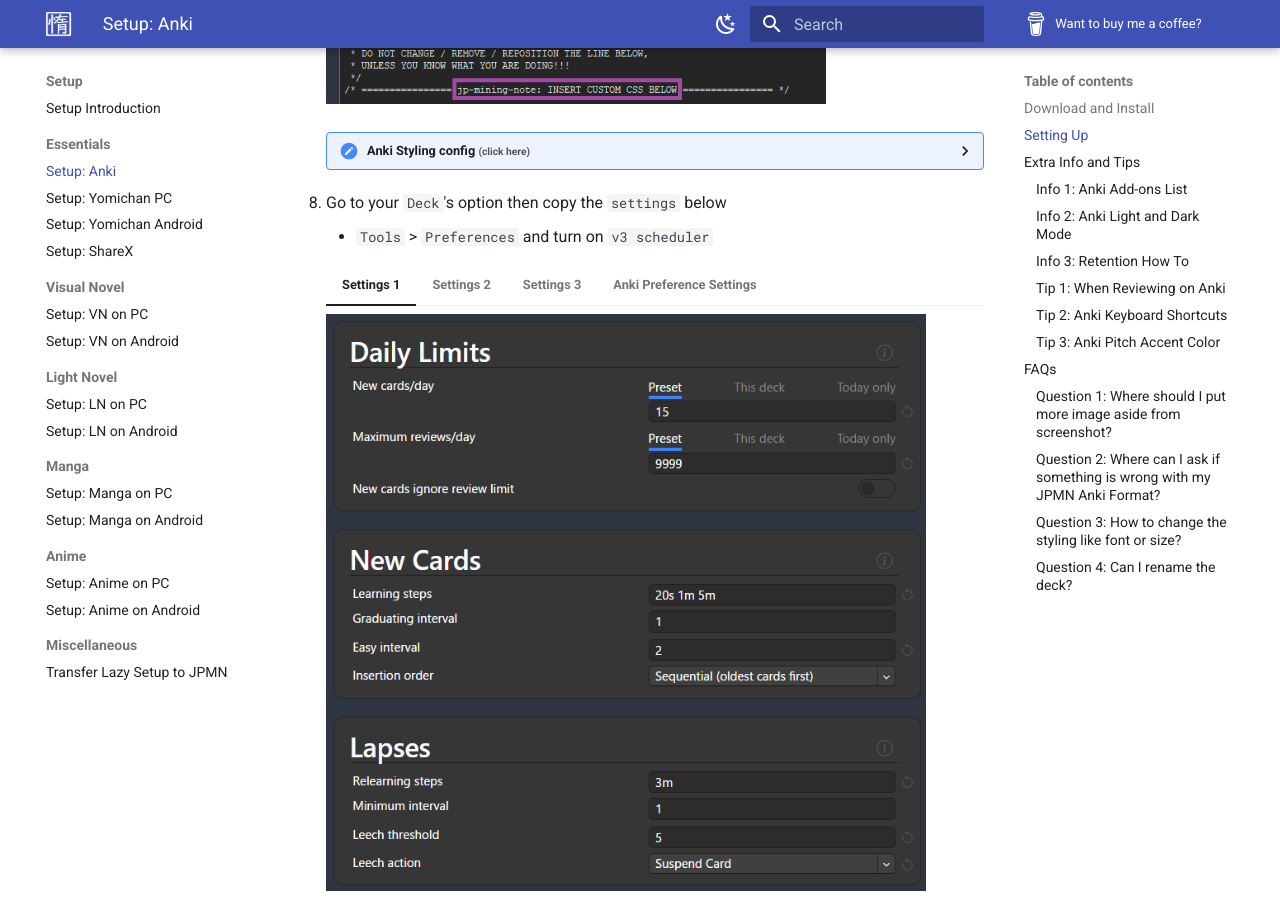
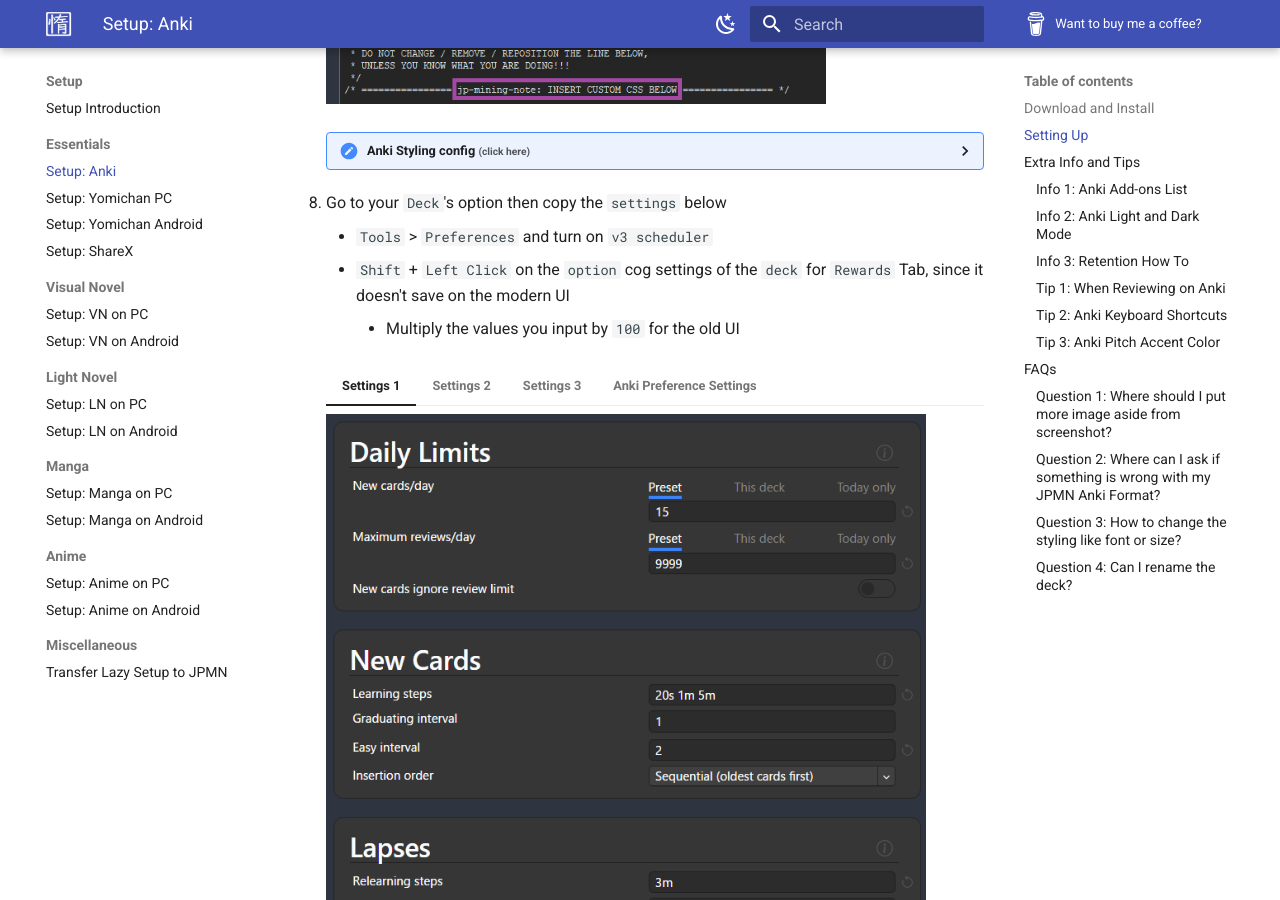
Before and after one commit to Xelieu/xelieu.github.io, an MkDocs documentation site: the page built from docs/jp-lazy-guide/setupAnki.md, in a window 1280 px wide and 900 px high, scrolled down 2575 px. Built offline with MkDocs 1.6.1 and Material for MkDocs 9.7.7, drawn with Linux system fonts in a browser that asks for light colours.

Commit message:
$updated info

```diff
--- a/docs/jp-lazy-guide/setupAnki.md
+++ b/docs/jp-lazy-guide/setupAnki.md
@@ -215,6 +215,8 @@
 
 8. Go to your `Deck`'s option then copy the `settings` below
     - `Tools` > `Preferences` and turn on `v3 scheduler`
+    - `Shift` + `Left Click` on the `option` cog settings of the `deck` for `Rewards` Tab, since it doesn't save on the modern UI
+        - Multiply the values you input by `100` for the old UI
 
     === "Settings 1"
         ![Anki Settings 1](../img/anki-settings-1.png){height=300 width=600}
```
